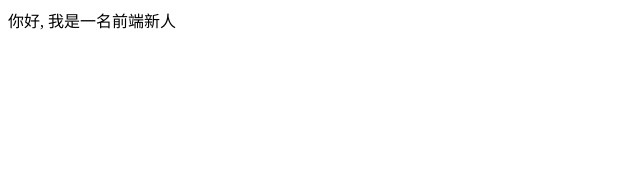
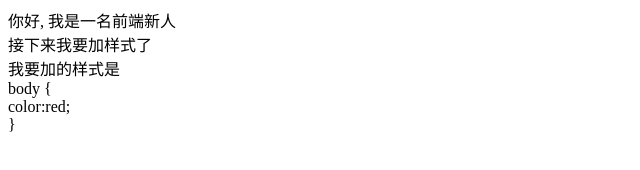
Before and after one commit to AmberWANGDM/cv-demo, a plain HTML site: page src/index.html in a window 1280 px wide. Shown: the whole page, without its empty margins (0-640 px from the left). Drawn offline with Linux system fonts and the light colour scheme.

Commit message:
打印一段话

```diff
--- a/src/main.js
+++ b/src/main.js
@@ -1,17 +1,29 @@
 let demo = document.querySelector('#demo')
-let n = 0
-let string = '你好, 我是一名前端新人'
-demo.innerHTML = string.substring(0, n) // 左闭右开
+let n = -1
+let string = `你好, 我是一名前端新人
+接下来我要加样式了
+我要加的样式是
+body {
+  color:red;
+}
+`
+let showString = ''
+// string = string.replace(/\n/g, '<br>')
+demo.innerHTML = string.substring(0, n)
 
 let step = () => {
   setTimeout(() => {
-    if (n >= string.length) return
+    if (n >= string.length - 1) return
     n = n + 1
-    demo.innerHTML = string.substring(0, n)
-    // 递归
+    if (string[n] === '\n') {
+      // 如果是换行,就加换行标签
+      showString += '<br>'
+    } else {
+      showString += string[n]
+    }
+    demo.innerHTML = showString
     step()
-  }, 200)
+  }, 50)
 }
 
 step()
-// step() // 注意这样写会在1s后变成3
```
Also changed, not shown: dist/index.a55e37f1.js (+18 -10 lines), 2 other files.
